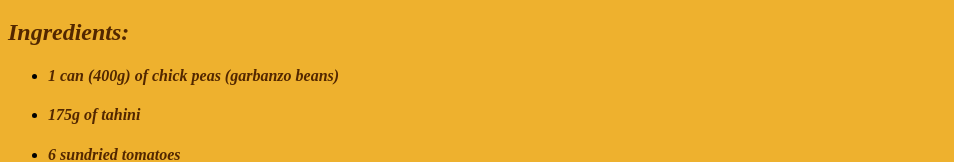
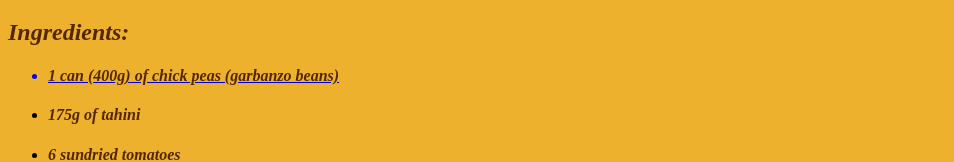
Before and after one commit to MaverickOleson/Hummus-Recipe, a plain HTML site: page Recipe Guide Project.html in a window 1280 px wide. Shown: the part 425-587 px from the top of the page, without its empty margins (0-954 px from the left). Drawn offline with Linux system fonts and the light colour scheme.

Commit message:
added url to an item

```diff
--- a/Recipe Guide Project.html
+++ b/Recipe Guide Project.html
@@ -16,7 +16,7 @@
         <center><em><h1 style = "color: rgb(82, 39, 0);">Hummus Recipe</h1></em></center>
         <em><h2 style = "color: rgb(82, 39, 0)">Ingredients:</h3></em>
         <ul>
-            <strong ><em><li><h4 style = "color: rgb(82, 39, 0);">1 can (400g) of chick peas (garbanzo beans)</h4></li></em></strong>
+            <a href = "url"><strong ><em><li><h4 style = "color: rgb(82, 39, 0);">1 can (400g) of chick peas (garbanzo beans)</h4></li></em></strong></a>
             <strong><em><li><h4 style = "color: rgb(82, 39, 0);">175g of tahini</h4></li></em></strong>
             <strong><em><li><h4 style = "color: rgb(82, 39, 0);">6 sundried tomatoes</h4></li></em></strong>
             <strong><em><li><h4 style = "color: rgb(82, 39, 0);">Half a red pepper</h4></li></em></strong>
```
